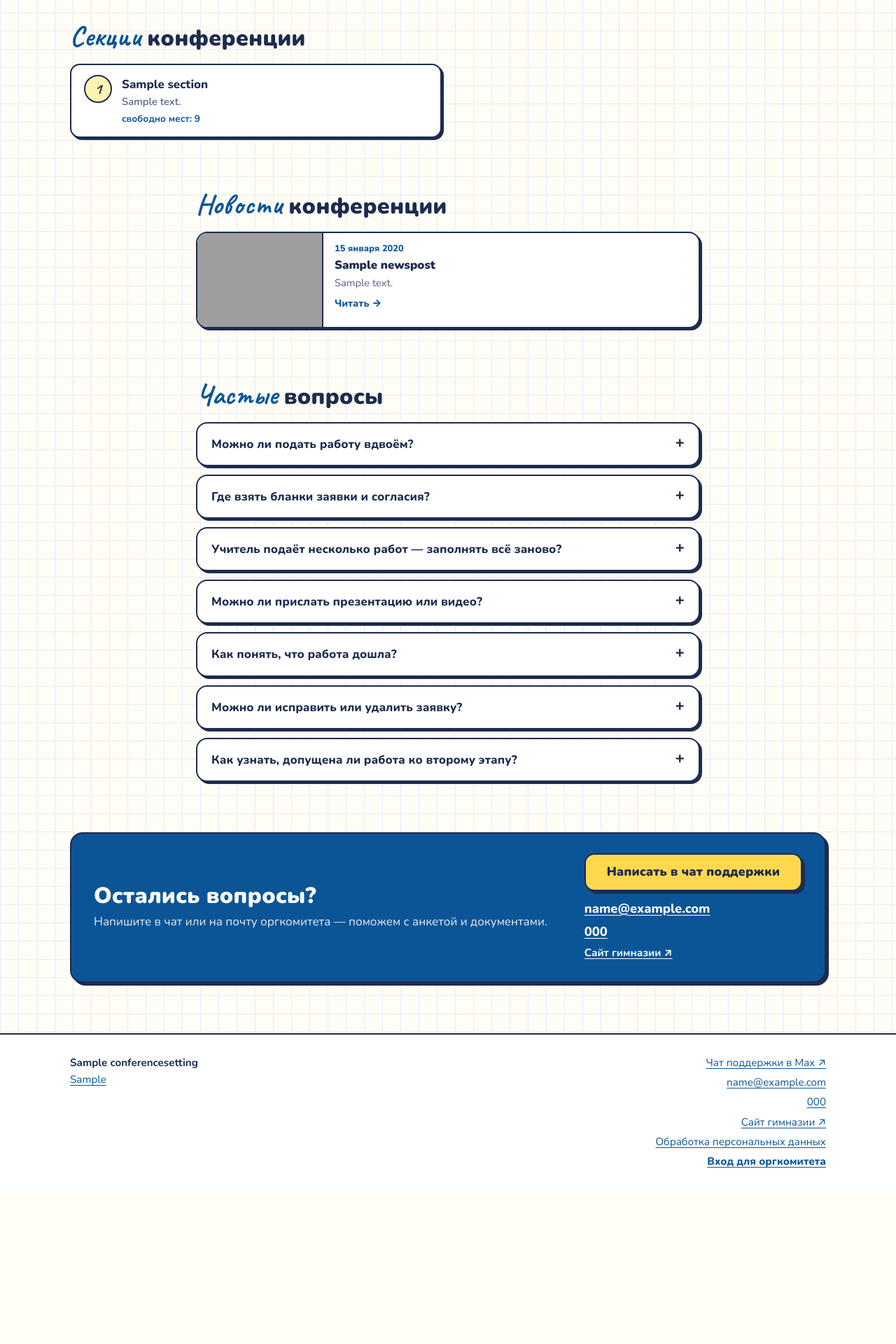
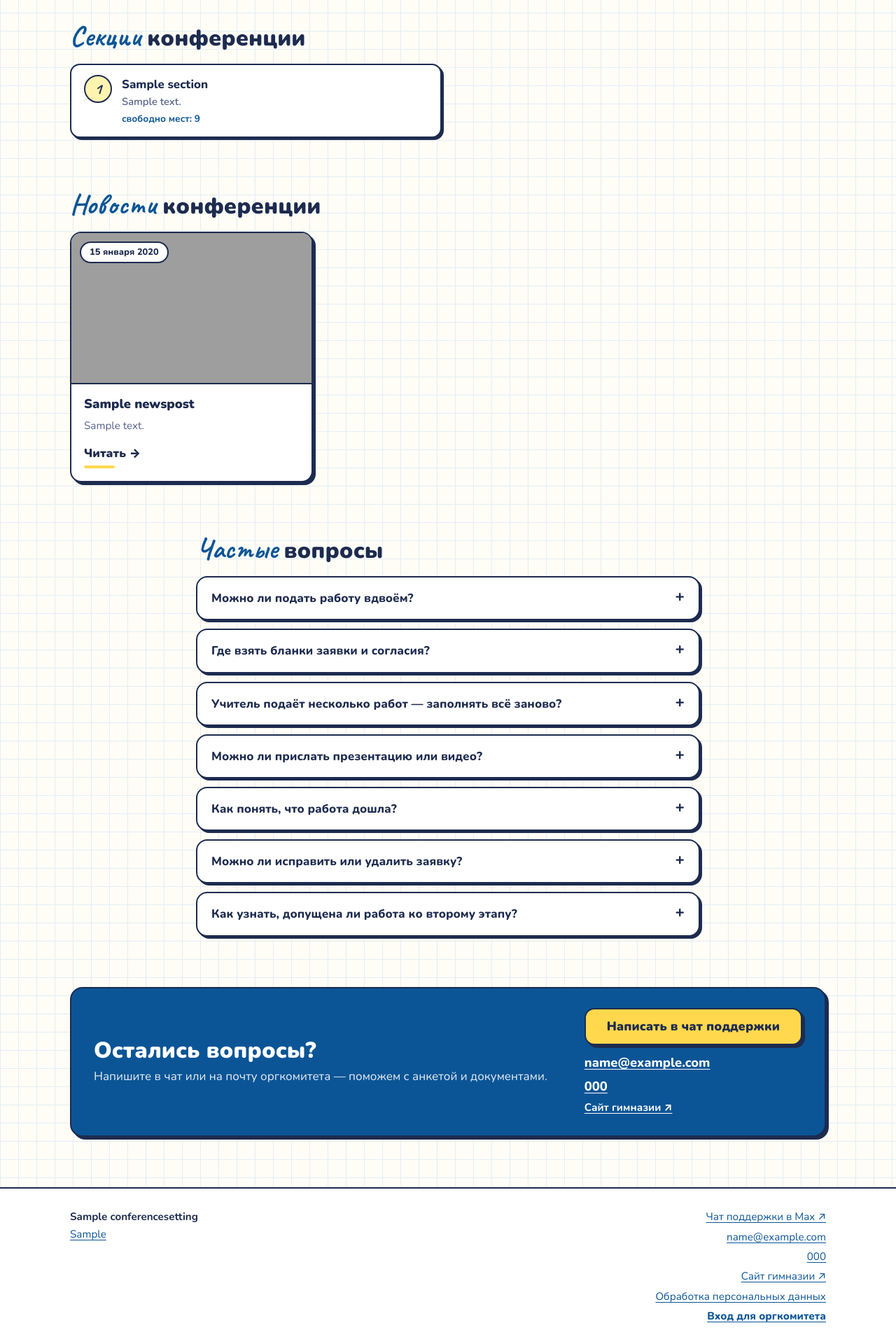
Before and after one commit to kuzmin-lemmi/Eureka, a Django app: page / in a window 1280 px wide. Shown: the part 1412-3332 px from the top of the page at 70% size. Before the commit the page ends 3080 px from the top, so only its background shows below. Run offline with Django 5.2, Linux system fonts and the light colour scheme; data comes from the database, SQL or seed files in the repository; tables that the repository leaves empty hold one stand-in row (values such as "Sample post"); parts of the project's set-up code (start-up, migrations or seed data) failed here and were passed over; grey boxes are pictures that could not be loaded.

Commit message:
Новости: карточки в ряд — обложка с датой, заголовок, текст, «Читать →»
На главной и на странице новостей — сетка карточек (три в ряд на
компьютере). Дата в «таблетке» поверх картинки, без картинки — над
заголовком; цвет акцента чередуется (жёлтый, синий, коралловый).
На телефоне обложка ниже, чтобы карточки не занимали весь экран.

Co-Authored-By: Claude Opus 5.5 <noreply@anthropic.com>

```diff
--- a/conference/static/conference/style.css
+++ b/conference/static/conference/style.css
@@ -424,24 +424,28 @@ fieldset.card > legend + * { clear: both; }
 }
 
 /* --- Новости и документы на главной --- */
-.news { display: grid; gap: 12px; margin-top: 8px; }
-.news-card { display: grid; grid-template-columns: 180px minmax(0, 1fr); margin: 0; padding: 0; overflow: hidden; color: var(--ink); text-decoration: none; box-shadow: 3px 3px 0 var(--ink); transition: transform .08s, box-shadow .08s; }
-.news-card--text { grid-template-columns: minmax(0, 1fr); }
-.news-card:hover { color: var(--ink); transform: translate(-1px, -1px); box-shadow: 4px 4px 0 var(--ink); }
-.news-card__cover { display: block; width: 100%; height: 100%; min-height: 120px; object-fit: cover; border-right: var(--border); }
-.news-card__body { padding: 12px 16px; }
-.news-card__date { display: block; color: var(--blue); font-size: .8rem; font-weight: 800; }
-.news-card__title { margin: 2px 0 4px; font-size: 1.05rem; line-height: 1.3; overflow-wrap: anywhere; }
-.news-card__text { display: -webkit-box; margin: 0 0 4px; overflow: hidden; color: var(--muted); font-size: .92rem; line-height: 1.45; -webkit-line-clamp: 2; -webkit-box-orient: vertical; }
-.news-card__more { font-size: .9rem; font-weight: 800; color: var(--blue); }
-.news__all { margin: 14px 0 0; }
+.news { display: grid; grid-template-columns: repeat(auto-fill, minmax(260px, 1fr)); gap: 20px; margin-top: 8px; }
+.news-card { --accent: var(--yellow); --accent-tint: var(--tint-yellow); display: flex; flex-direction: column; margin: 0; padding: 0; overflow: hidden; color: var(--ink); text-decoration: none; transition: transform .08s, box-shadow .08s; }
+.news .news-card:nth-child(3n+2) { --accent: var(--blue); --accent-tint: var(--tint-blue); }
+.news .news-card:nth-child(3n+3) { --accent: var(--coral); --accent-tint: var(--tint-coral); }
+.news-card:hover { color: var(--ink); transform: translate(-2px, -2px); box-shadow: 6px 6px 0 var(--ink); }
+.news-card__media { position: relative; border-bottom: var(--border); background: var(--accent-tint); }
+.news-card__cover { display: block; width: 100%; aspect-ratio: 16 / 10; object-fit: cover; }
+.news-card__date { align-self: flex-start; display: inline-block; padding: 3px 12px; background: var(--accent-tint); border: 2px solid var(--ink); border-radius: 999px; color: var(--ink); font-size: .8rem; font-weight: 800; }
+.news-card__media .news-card__date { position: absolute; top: 12px; left: 12px; background: #fff; }
+.news-card__body { display: flex; flex: 1; flex-direction: column; gap: 8px; padding: 16px 18px 18px; }
+.news-card__title { margin: 0; font-size: 1.15rem; line-height: 1.3; overflow-wrap: anywhere; }
+.news-card__text { display: -webkit-box; margin: 0; overflow: hidden; color: var(--muted); font-size: .95rem; line-height: 1.5; -webkit-line-clamp: 4; -webkit-box-orient: vertical; }
+.news-card--text .news-card__text { -webkit-line-clamp: 10; }
+.news-card__more { margin-top: auto; padding-top: 6px; font-weight: 900; color: var(--ink); }
+.news-card__more::after { content: ""; display: block; width: 44px; height: 4px; margin-top: 4px; border-radius: 2px; background: var(--accent); transition: width .15s; }
+.news-card:hover .news-card__more::after { width: 88px; }
+.news__all { margin: 18px 0 0; }
 .pager { display: flex; flex-wrap: wrap; align-items: center; justify-content: center; gap: 12px; margin-top: 18px; font-weight: 700; }
 @media (max-width: 520px) {
-  .news-card { grid-template-columns: 96px minmax(0, 1fr); }
-  .news-card--text { grid-template-columns: minmax(0, 1fr); }
-  .news-card__cover { min-height: 96px; }
-  .news-card__body { padding: 10px 12px; }
-  .news-card__text { -webkit-line-clamp: 2; font-size: .88rem; }
+  .news { gap: 14px; }
+  .news-card__text { -webkit-line-clamp: 3; }
+  .news-card__cover { aspect-ratio: 21 / 9; }
 }
 .news-page { margin-top: 14px; }
 .news-page__title { margin: 4px 0 16px; overflow-wrap: anywhere; }
--- a/conference/templates/conference/_news_card.html
+++ b/conference/templates/conference/_news_card.html
@@ -1,9 +1,14 @@
 <a class="card news-card{% if not post.cover %} news-card--text{% endif %}" id="news-{{ post.pk }}" href="{% url 'conference:news_detail' post.pk %}">
-  {% if post.cover %}<img class="news-card__cover" src="{{ post.cover_url }}" alt="" loading="lazy">{% endif %}
+  {% if post.cover %}
+    <div class="news-card__media">
+      <img class="news-card__cover" src="{{ post.cover_url }}" alt="" loading="lazy">
+      <small class="news-card__date">{{ post.published_at|date:"j E Y" }}</small>
+    </div>
+  {% endif %}
   <div class="news-card__body">
-    <small class="news-card__date">{{ post.published_at|date:"j E Y" }}</small>
+    {% if not post.cover %}<small class="news-card__date">{{ post.published_at|date:"j E Y" }}</small>{% endif %}
     <h3 class="news-card__title">{{ post.title }}</h3>
-    <p class="news-card__text">{{ post.text|truncatewords:30 }}</p>
+    <p class="news-card__text">{{ post.text|truncatewords:80 }}</p>
     <span class="news-card__more">Читать →</span>
   </div>
 </a>
--- a/conference/templates/conference/home.html
+++ b/conference/templates/conference/home.html
@@ -149,7 +149,7 @@
 {% endif %}
 
 <section class="section" id="news">
-  <div class="container container--narrow">
+  <div class="container">
     <h2><span class="hand">Новости</span> конференции</h2>
     {% if news %}
       <div class="news">
--- a/conference/templates/conference/news_list.html
+++ b/conference/templates/conference/news_list.html
@@ -4,7 +4,7 @@
 
 {% block content %}
 <section class="page">
-  <div class="container container--narrow">
+  <div class="container">
     <a class="back" href="{% url 'conference:home' %}">← На главную</a>
     <div class="page-head"><h1>Новости конференции</h1></div>
     {% if page_obj %}
```
